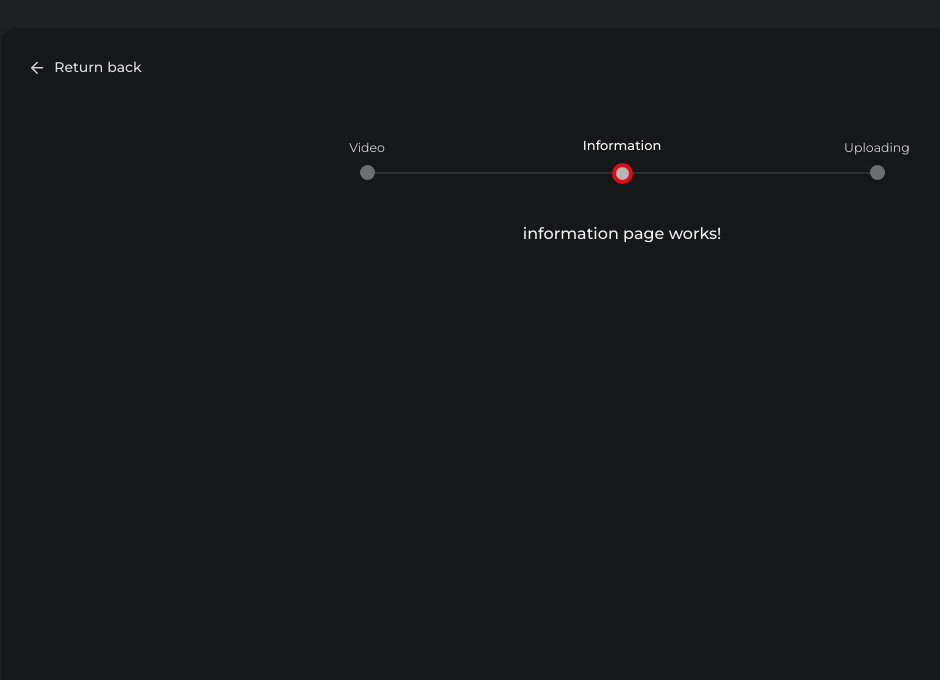
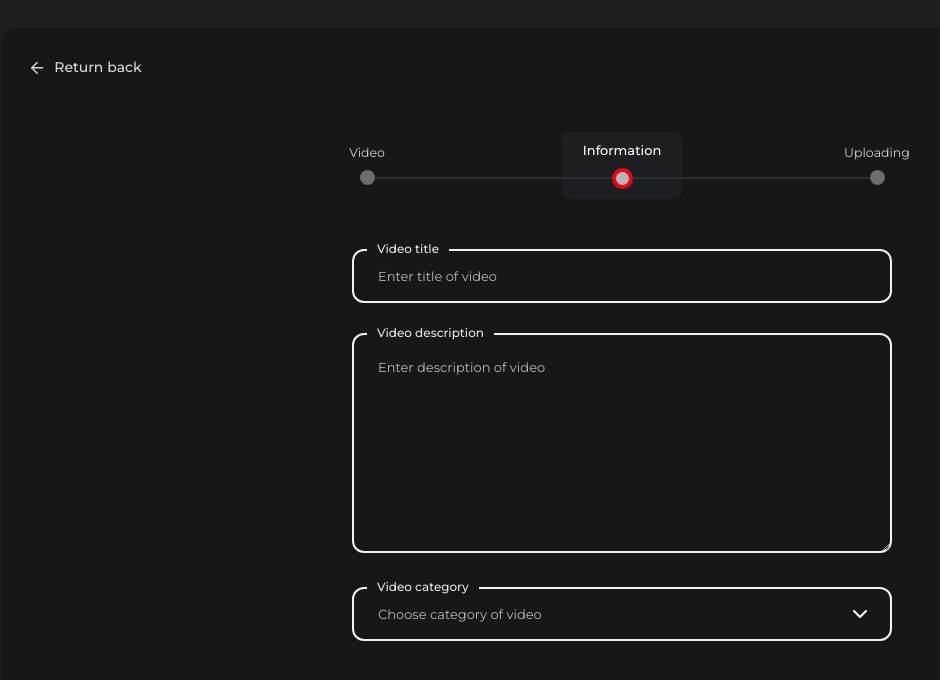
Before and after one commit to altair2503/SolTube, an Angular app in the folder front-side/: page /video-upload in a window 1280 px wide. Both pictures are taken after a click on the button "Information". Shown: the top 680 px of the page, without its empty margins (18-958 px from the left). Built offline with nearby package versions, Linux system fonts and the light colour scheme.

Commit message:
SolTube 04.05 1

```diff
--- a/front-side/src/app/sign-up/sign-up.component.css
+++ b/front-side/src/app/sign-up/sign-up.component.css
@@ -71,7 +71,6 @@ form
 {
   color: #E40915;
 }
-
 input
 {
   width: 340px;
--- a/front-side/src/app/video-upload/video-upload.component.css
+++ b/front-side/src/app/video-upload/video-upload.component.css
@@ -31,9 +31,10 @@ form
   position: relative;
 }
 
+/* Navigation styling */
 .navigation
 {
-  margin-bottom: 30px;
+  margin: 30px auto 50px;
 }
 .navigation
 {
@@ -123,8 +124,10 @@ form
   font-weight: 500;
   font-size: 13px;
   color: #fff;
+  background: #1D1F22;
 }
 
+/* Pages container styling */
 .pages_container
 {
   height: 450px;
@@ -133,17 +136,242 @@ form
 {
   display: none;
 }
-.pages_container.data_video .video
+.pages_container.data_video .video_page
+{
+  display: flex;
+}
+.pages_container.data_information .information_page
 {
   display: block;
 }
-.pages_container.data_information .information
+.pages_container.data_uploading .uploading_page
 {
   display: block;
 }
-.pages_container.data_uploading .uploading
+
+/* Video page styling */
+.video_page
+{
+  gap: 20px;
+}
+.video_page input
+{
+  display: none;
+}
+.video_container,
+.preview_container
+{
+  width: 580px;
+  height: 340px;
+
+  display: flex;
+  flex-direction: column;
+  justify-content: center;
+  align-items: center;
+
+  background: #1D1F22;
+  border-radius: 15px;
+
+  cursor: pointer;
+}
+.upload
+{
+  width: 120px;
+  height: 120px;
+
+  display: flex;
+  justify-content: center;
+  align-items: center;
+
+  border-radius: 50%;
+  background: #272a2d;
+
+  margin-bottom: 20px;
+}
+.upload img
+{
+  width: 60px;
+  opacity: .5;
+}
+
+/* Information page, inputs styling */
+.input_block
+{
+  position: relative;
+  margin-bottom: 30px;
+}
+.input_block.choose
+{
+  cursor: pointer;
+}
+.input_block.choose::after
+{
+  width: 100%;
+  height: 100%;
+
+  position: absolute;
+  left: 0;
+  top: 0;
+
+  display: block;
+  content: "";
+}
+.input_block:focus-within input,
+.input_block:focus-within textarea
+{
+  border-color: #E40915;
+}
+.input_block:focus-within label
+{
+  color: #E40915;
+}
+.input_block.fill_all input
+{
+  border-color: #E40915;
+}
+.input_block.fill_all label
+{
+  color: #E40915;
+}
+input,
+textarea
+{
+  width: 540px;
+  height: 54px;
+
+  border-radius: 12px;
+  border: 2px solid #F1F2F3;
+  background: transparent;
+  box-sizing: border-box;
+
+  font-size: 13px;
+  font-family: 'Montserrat', sans-serif;
+  font-weight: 400;
+
+  padding: 0 24px;
+  outline: none;
+
+  color: #FFF;
+}
+textarea
+{
+  padding: 24px;
+  height: 220px;
+}
+input::placeholder,
+textarea::placeholder
+{
+  color: rgba(241, 242, 243, 0.75);
+}
+.input_block label
+{
+  background: #151719;
+
+  position: absolute;
+  left: 15px;
+  top: -8px;
+
+  font-size: 12px;
+  font-weight: 500;
+
+  color: rgba(241, 242, 243, 0.95);
+
+  padding: 0 10px;
+}
+.input_block img
+{
+  position: absolute;
+  right: 20px;
+  top: 50%;
+  transform: translateY(-50%) rotate(180deg);
+}
+.select_category
+{
+  position: absolute;
+  bottom: 0;
+  left: 0;
+  z-index: 11;
+
+  width: 100%;
+
+  background: #24262a;
+  box-sizing: border-box;
+  border-radius: 10px;
+
+  padding: 12px 0;
+
+  display: none;
+}
+.select_category li
+{
+  padding: 10px 24px;
+  font-size: 15px;
+}
+.select_category li:hover
+{
+  background: rgba(52, 55, 61, .5);
+}
+.select_category.open
 {
   display: block;
+}
+
+/* Uploading page styling */
+.uploading_page
+{
+  width: 550px;
+}
+.percentage_container
+{
+  display: flex;
+  justify-content: space-between;
+
+  margin-bottom: 18px;
+}
+.percentage_container p
+{
+  font-size: 14.5px;
+  font-weight: 400;
+
+  color: #cecece;
+}
+.percentage_container .percent_value
+{
+  color: #FFF;
+}
+.progress_container
+{
+  height: 5px;
+  background: #313438;
+  border-radius: 2px;
+}
+.progress_bar
+{
+  width: 0;
+  height: 100%;
+
+  background: #E40915;
+  border-radius: 2px;
+}
+.video_uploading_btn
+{
+  width: 100%;
+  height: 50px;
+
+  background: #E40915;
+  border-radius: 8px;
+
+  font-size: 15px;
+  font-weight: 500;
+
+  color: #FFF;
+
+  margin-top: 40px;
+  transition: .2s;
+}
+.video_uploading_btn:hover
+{
+  background: #ff000e;
 }
 
 /* Return back button styling */
--- a/front-side/src/app/video-upload/video-upload.component.html
+++ b/front-side/src/app/video-upload/video-upload.component.html
@@ -20,14 +20,57 @@
       </button>
     </div>
     <div class="pages_container data_video">
-      <div class="page video">
-        video page works!
+      <div class="page video_page">
+        <input type="file" id="video_file">
+        <label class="video_container" for="video_file">
+          <div class="upload">
+            <img src="/assets/upload.svg" alt="">
+          </div>
+          <p>Select your video</p>
+        </label>
+        <input type="file" id="preview_file">
+        <label class="preview_container" for="preview_file">
+          <div class="upload">
+            <img src="/assets/upload.svg" alt="">
+          </div>
+          <p>Select a preview image for your video</p>
+        </label>
       </div>
-      <div class="page information">
-        information page works!
+      <div class="page information_page">
+        <div class="input_block">
+          <input name="title" type="text" ngModel placeholder="Enter title of video">
+          <label>Video title</label>
+        </div>
+        <div class="input_block">
+          <textarea name="description" type="text" ngModel placeholder="Enter description of video"></textarea>
+          <label>Video description</label>
+        </div>
+        <div class="input_block choose">
+          <input name="category" type="text" ngModel placeholder="Choose category of video" disabled>
+          <label>Video category</label>
+          <img src="/assets/choose-arrow.svg" alt="">
+          <ul (click)="selectCategory($event)" class="select_category">
+            <li>Music</li>
+            <li>Learning</li>
+            <li>Gaming</li>
+            <li>Sports</li>
+            <li>Films</li>
+            <li>Travelling</li>
+            <li>Cook</li>
+            <li>Transport</li>
+            <li>Humor</li>
+          </ul>
+        </div>
       </div>
-      <div class="page uploading">
-        uploading page works!
+      <div class="page uploading_page">
+        <div class="percentage_container">
+          <p>Uploading progress:</p>
+          <p class="percent_value">0%</p>
+        </div>
+        <div class="progress_container">
+          <div class="progress_bar"></div>
+        </div>
+        <button type="submit" class="video_uploading_btn">Upload video</button>
       </div>
     </div>
   </form>
--- a/front-side/src/app/video-upload/video-upload.component.ts
+++ b/front-side/src/app/video-upload/video-upload.component.ts
@@ -1,4 +1,4 @@
-import { Component } from '@angular/core';
+import {AfterViewInit, Component} from '@angular/core';
 import {Location} from "@angular/common";
 import {JwtService} from "../jwt.service";
 import {Router} from "@angular/router";
@@ -8,9 +8,13 @@ import {Router} from "@angular/router";
   templateUrl: './video-upload.component.html',
   styleUrls: ['./video-upload.component.css']
 })
-export class VideoUploadComponent {
+export class VideoUploadComponent implements AfterViewInit {
 
   constructor(private location: Location, private router: Router) { }
+
+  ngAfterViewInit() {
+    this.openChooseCategory()
+  }
 
   videoUpload(value: any, e: any) {
 
@@ -25,6 +29,19 @@ export class VideoUploadComponent {
     document.querySelector(".pages_container").className = `pages_container ${e.composedPath()[0].dataset["nav"]}`
   }
 
+  openChooseCategory() {
+    document.addEventListener("click", e => {
+      let target = e.target as Element // @ts-ignore
+      if(target.className !== "input_block choose") {
+        document.querySelector(".select_category").classList.remove("open")
+      } else document.querySelector(".select_category").classList.add("open")
+    })
+  }
+  selectCategory(e: any) {
+    const categoryValue = document.querySelector(".input_block.choose input") as HTMLInputElement
+    categoryValue.value = e.composedPath()[0].innerHTML
+  }
+
   returnBack() {
     this.location.back()
   }
```
Also changed, not shown: front-side/src/assets/choose-arrow.svg (added), front-side/src/assets/upload.svg (added).
